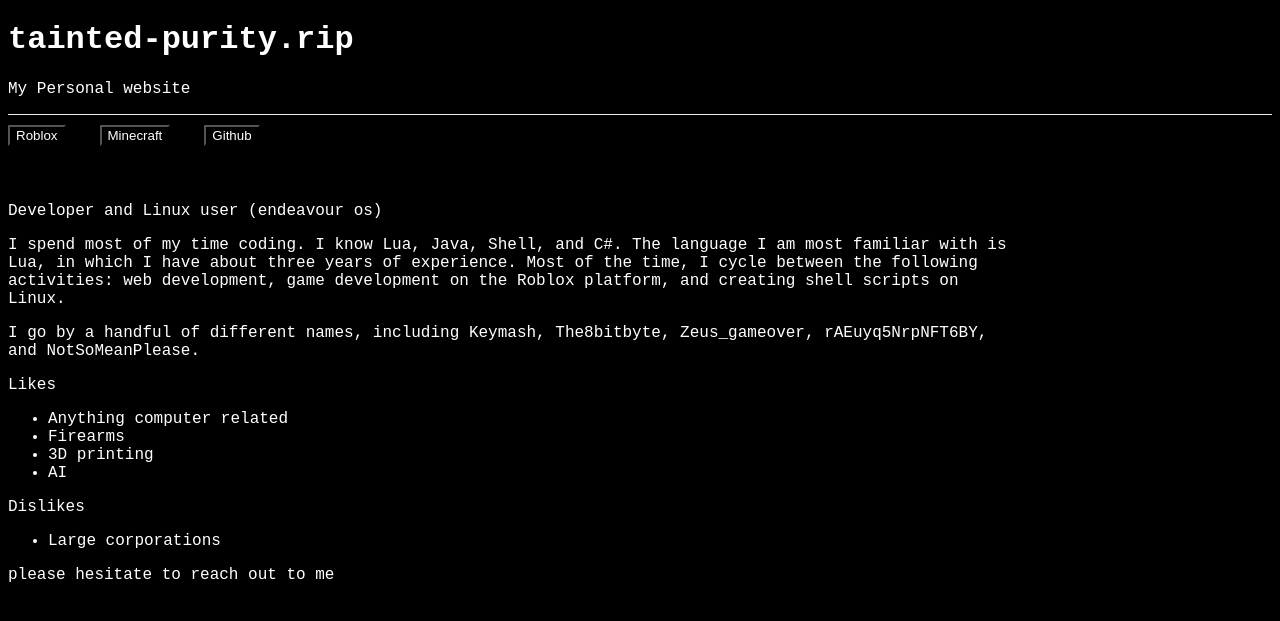
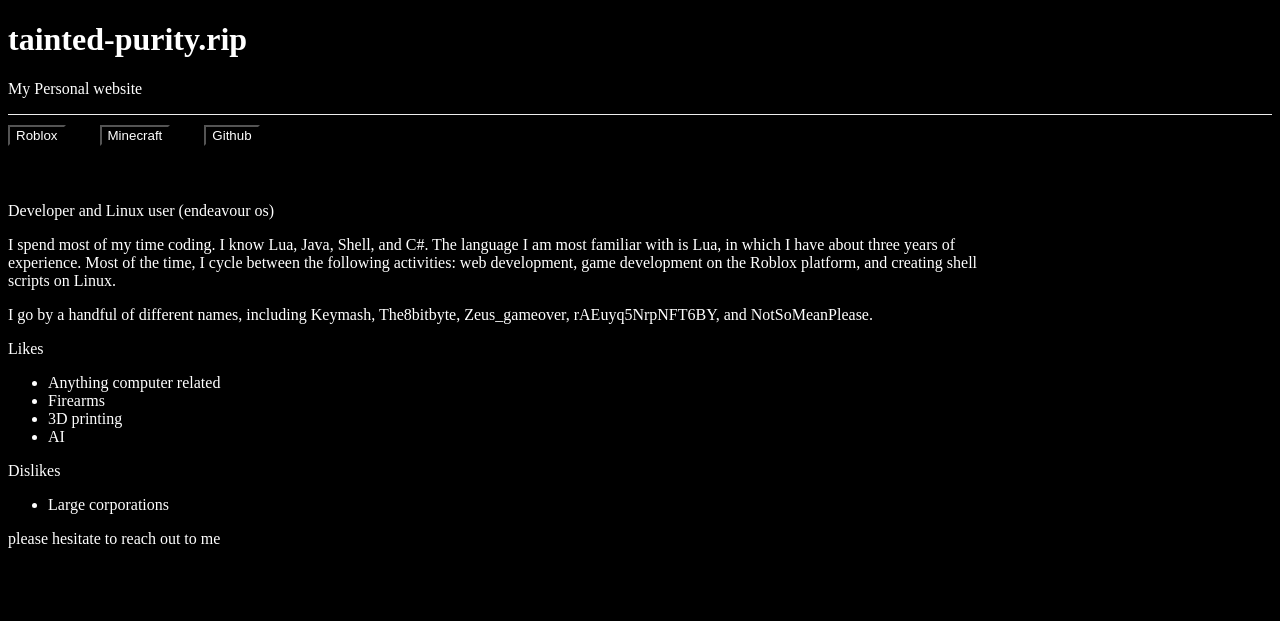
Before and after one commit to the8bitbyte/the8bitbyte.github.io, a PHP site: page / in a window 1280 px wide. Shown: the top 621 px of the page. Run offline with PHP 8.4, Linux system fonts and the light colour scheme.

Commit message:
Update styles.css

```diff
--- a/styles.css
+++ b/styles.css
@@ -8,7 +8,6 @@
 }
 
 body {
-    font-family: "Courier New", Courier, monospace;
     background-color: black;
     color: white;
 
```
